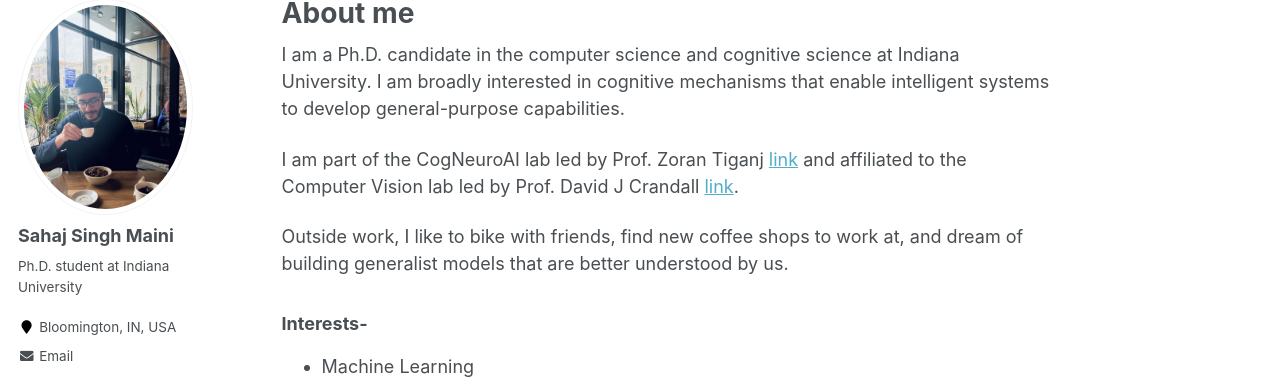
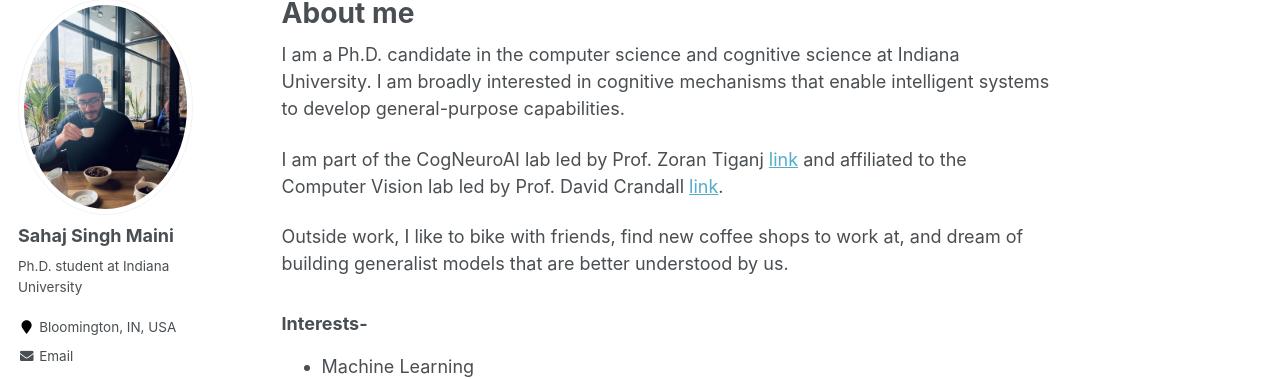
Before and after one commit to Sahaj09/sahaj09.github.io, a Jekyll site: the page built from _pages/about.md, in a window 1280 px wide and 900 px high. Shown: the part 119-498 px from the top of the window. Built offline with Jekyll 4.4.1, drawn with Linux system fonts in a browser that asks for light colours.

```diff
--- a/_pages/about.md
+++ b/_pages/about.md
@@ -10,7 +10,7 @@ redirect_from:
 
 I am a Ph.D. candidate in the computer science and cognitive science at Indiana University. I am broadly interested in cognitive mechanisms that enable intelligent systems to develop general-purpose capabilities.
 
-I am part of the CogNeuroAI lab led by Prof. Zoran Tiganj [link](https://homes.luddy.indiana.edu/ztiganj/) and affiliated to the Computer Vision lab led by Prof. David J Crandall [link](https://vision.soic.indiana.edu/).
+I am part of the CogNeuroAI lab led by Prof. Zoran Tiganj [link](https://homes.luddy.indiana.edu/ztiganj/) and affiliated to the Computer Vision lab led by Prof. David Crandall [link](https://vision.soic.indiana.edu/).
 
 Outside work, I like to bike with friends, find new coffee shops to work at, and dream of building generalist models that are better understood by us.
 
```
